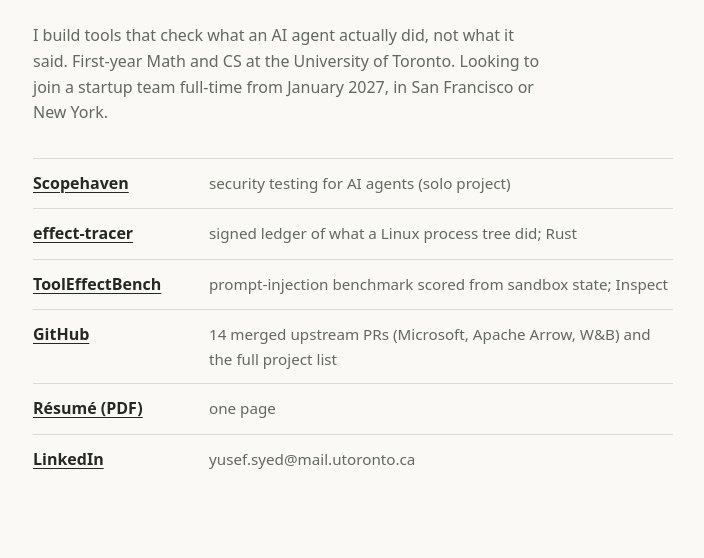
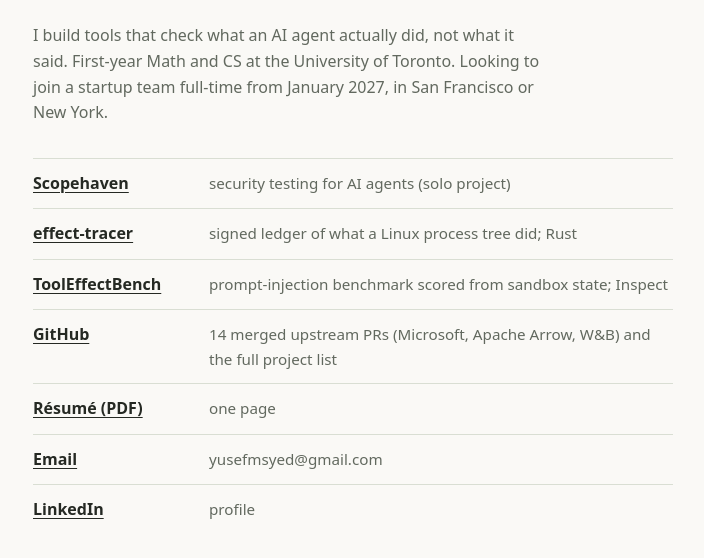
Before and after one commit to YusefSyed/yusefsyed.github.io, a plain HTML site: page site/index.html in a window 1280 px wide. Shown: the part 262-820 px from the top of the page, without its empty margins (191-895 px from the left). Drawn offline with Linux system fonts and the light colour scheme.

Commit message:
Home: search title and description, direct email link

```diff
--- a/site/index.html
+++ b/site/index.html
@@ -3,8 +3,8 @@
   <head>
     <meta charset="utf-8">
     <meta name="viewport" content="width=device-width, initial-scale=1">
-    <meta name="description" content="Yusef Syed: software engineer working on AI agent security and evaluation. Scopehaven, effect-tracer, ToolEffectBench.">
-    <title>Yusef Syed</title>
+    <meta name="description" content="Yusef Syed: software engineer working on AI agent security and evals. Looking to join a startup team from January 2027 in San Francisco or New York. ToolEffectBench, effect-tracer, Scopehaven.">
+    <title>Yusef Syed: AI agent security and evals</title>
     <link rel="stylesheet" href="assets/styles.css">
   </head>
   <body>
@@ -18,7 +18,8 @@
         <li><a href="https://github.com/YusefSyed/tool-effect-bench">ToolEffectBench</a><span>prompt-injection benchmark scored from sandbox state; Inspect</span></li>
         <li><a href="https://github.com/YusefSyed">GitHub</a><span>14 merged upstream PRs (Microsoft, Apache Arrow, W&amp;B) and the full project list</span></li>
         <li><a href="https://github.com/YusefSyed/YusefSyed/blob/main/resume/Yusef_Syed_Resume.pdf">Résumé (PDF)</a><span>one page</span></li>
-        <li><a href="https://www.linkedin.com/in/yusef-syed-4b811a289/">LinkedIn</a><span>yusef.syed@mail.utoronto.ca</span></li>
+        <li><a href="mailto:yusefmsyed@gmail.com">Email</a><span>yusefmsyed@gmail.com</span></li>
+        <li><a href="https://www.linkedin.com/in/yusef-syed-4b811a289/">LinkedIn</a><span>profile</span></li>
       </ul>
     </main>
   </body>
```
